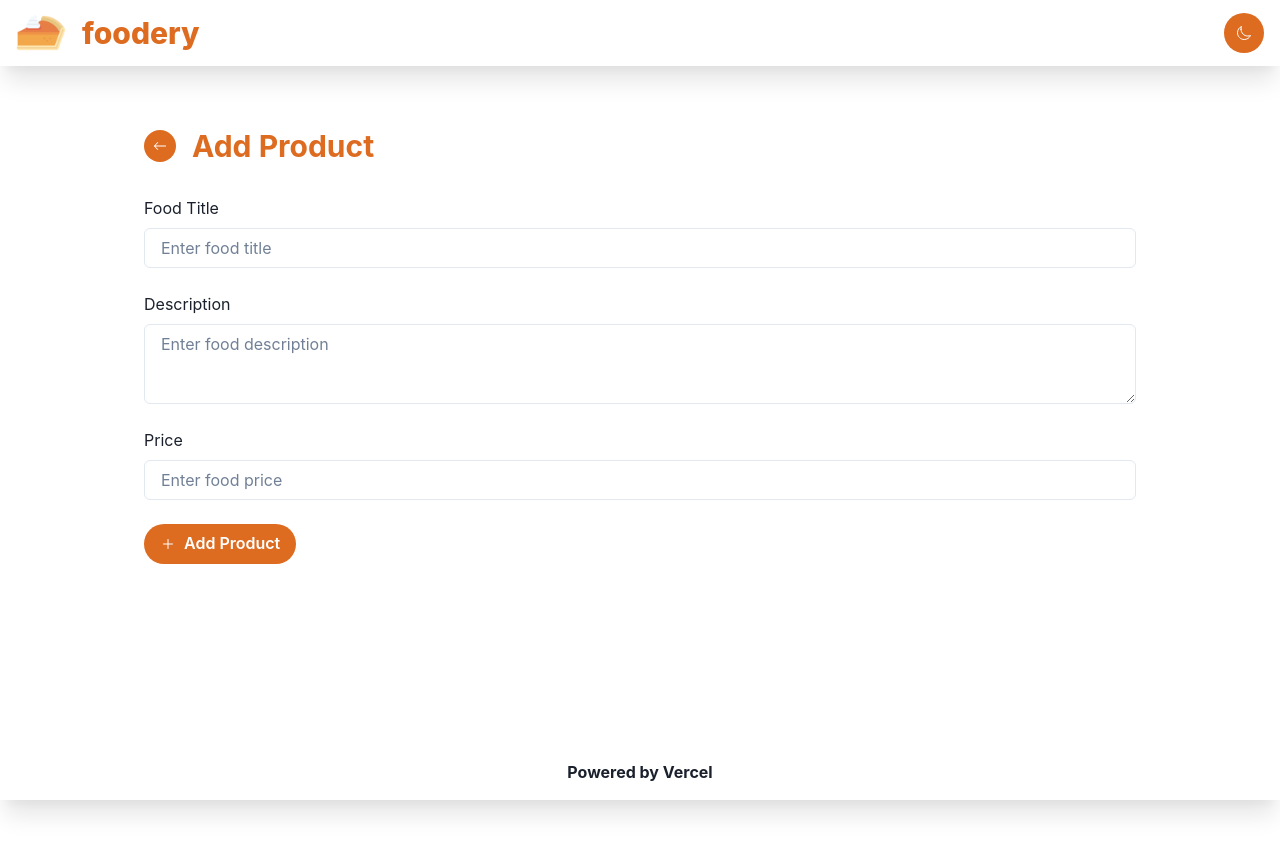
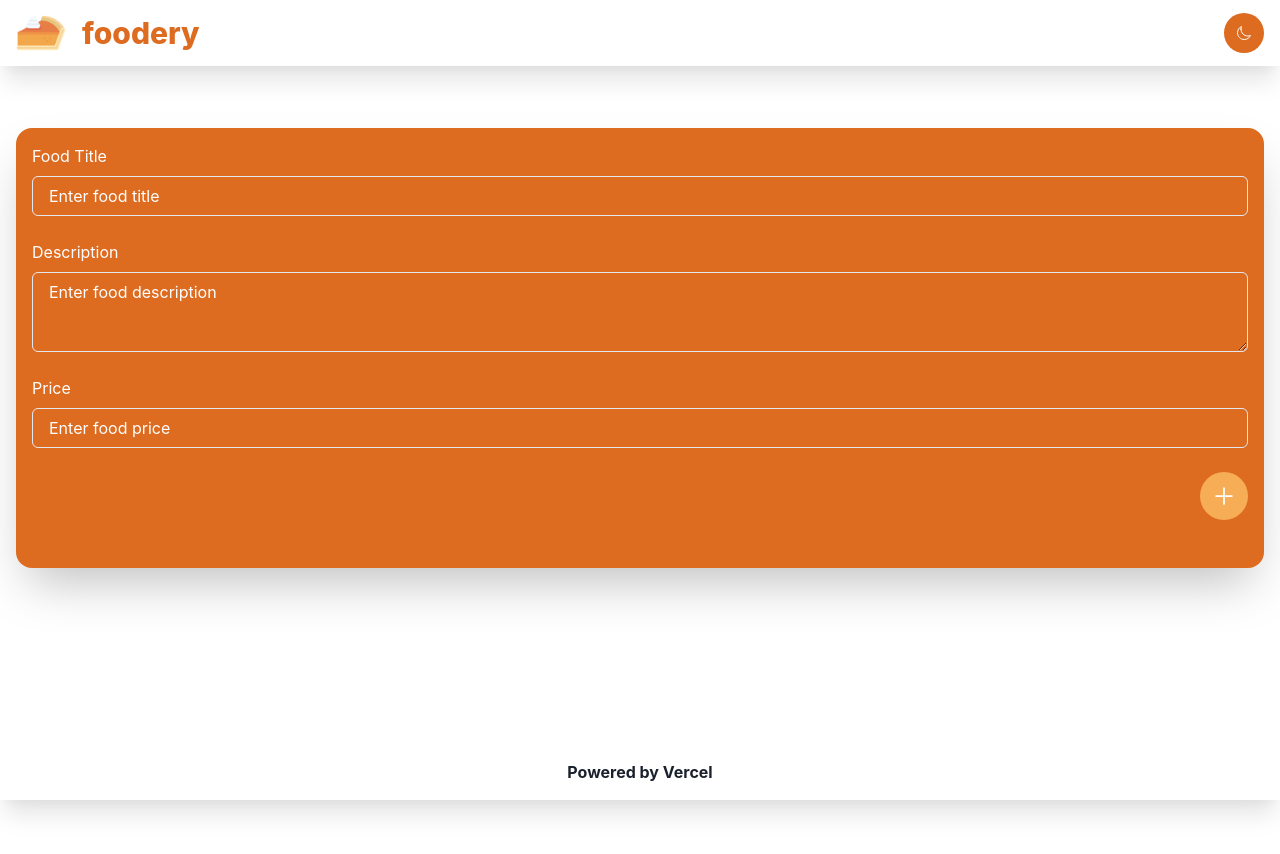
Before and after one commit to iansui2/foodery, a Next.js app: page /add in a window 1280 px wide. Shown: the top 854 px of the page. Built offline with nearby package versions, Linux system fonts and the light colour scheme.

Commit message:
add ui redesign on product view

```diff
--- a/components/FloatingActionButton.js
+++ b/components/FloatingActionButton.js
@@ -15,7 +15,7 @@ const FloatingActionButton = () => {
                 _focus={{ borderColor: 'orange.300' }}
                 bg="orange.300"
                 color="white"
-                icon={<IoAdd size="36px" />}
+                icon={<IoAdd size="28px" />}
             />
         </Link>
     </Box>
--- a/pages/add.js
+++ b/pages/add.js
@@ -1,7 +1,7 @@
 import { useMutation } from "@apollo/client"
 import {
   Box, Container, Heading, Text, Input, Textarea, Button,
-  Spinner, Center, HStack, IconButton, useDisclosure,
+  Spinner, Center, HStack, IconButton, useDisclosure, Flex,
   useColorModeValue as mode
 } from "@chakra-ui/react"
 import Link from "next/link"
@@ -70,57 +70,62 @@ export default function Add() {
   return (
     <AppLayout>
       <Box>
-        <Container minH="100vh" maxW="container.lg">
-          <HStack spacing={4} mb={8}>
-            <Link href="/">
-              <IconButton
-                size="sm"
-                rounded="full"
-                _hover={{ bg: 'orange.200', transform: 'scale(1.05)', transition: 'all 300ms ease' }}
-                _active={{ bg: 'orange.200' }}
-                _focus={{ borderColor: 'orange.500' }}
-                bg="orange.500"
-                icon={<BsArrowLeft color="white" />}
-              />
-            </Link>
-            <Heading size="lg" color="orange.500">Add Product</Heading>
-          </HStack>
+        <Container minH="100vh" maxW="container.xl">
+          <Box bg="orange.500" color="white" boxShadow="2xl" borderRadius="2xl" p={4} height="100%">
             <Text mb={2}>Food Title</Text>
             <Input
               placeholder="Enter food title"
-            focusBorderColor="orange.500"
+              focusBorderColor="orange.400"
               onChange={(e) => setName(e.target.value)}
               mb={6}
+              sx={{
+                '::placeholder': {
+                  color: 'white',
+                },
+              }}
             />
             <Text mb={2}>Description</Text>
             <Textarea
               placeholder="Enter food description"
-            focusBorderColor="orange.500"
+              focusBorderColor="orange.400"
               onChange={(e) => setDesc(e.target.value)}
               mb={6}
+              sx={{
+                '::placeholder': {
+                  color: 'white',
+                },
+              }}
             />
             <Text mb={2}>Price</Text>
             <Input
               placeholder="Enter food price"
               value={price}
-            focusBorderColor="orange.500"
+              focusBorderColor="orange.400"
               min="0"
               onChange={(e) => setPrice(safeParseFloat(e.target.value))}
               mb={6}
+              sx={{
+                '::placeholder': {
+                  color: 'white',
+                },
+              }}
             />
-          <Button
-            size="md"
+            <Flex justifyContent="flex-end">
+              <IconButton
+                size="lg"
                 rounded="full"
-            _hover={{ bg: 'orange.200', transform: 'scale(1.05)', transition: 'all 300ms ease' }}
-            _active={{ bg: 'orange.200' }}
-            _focus={{ borderColor: 'orange.500' }}
-            bg="orange.500"
+                _hover={{ bg: 'orange.400', transform: 'scale(1.05)', transition: 'all 300ms ease' }}
+                _active={{ bg: 'orange.400' }}
+                _focus={{ borderColor: 'orange.400' }}
+                bg="orange.300"
                 color="white"
-            leftIcon={<IoAdd color="white" />}
+                icon={<IoAdd color="white" size="28px" />}
                 onClick={(e) => {
                   handleSubmit(e)
                 }}
-            mb={8}>Add Product</Button>
+                mb={8} />
+            </Flex>
+          </Box>
         </Container>
       </Box>
     </AppLayout>
```
Also changed, not shown: pages/product.js (+70 -31 lines). Lines whose indentation alone changed are shown as unchanged.
